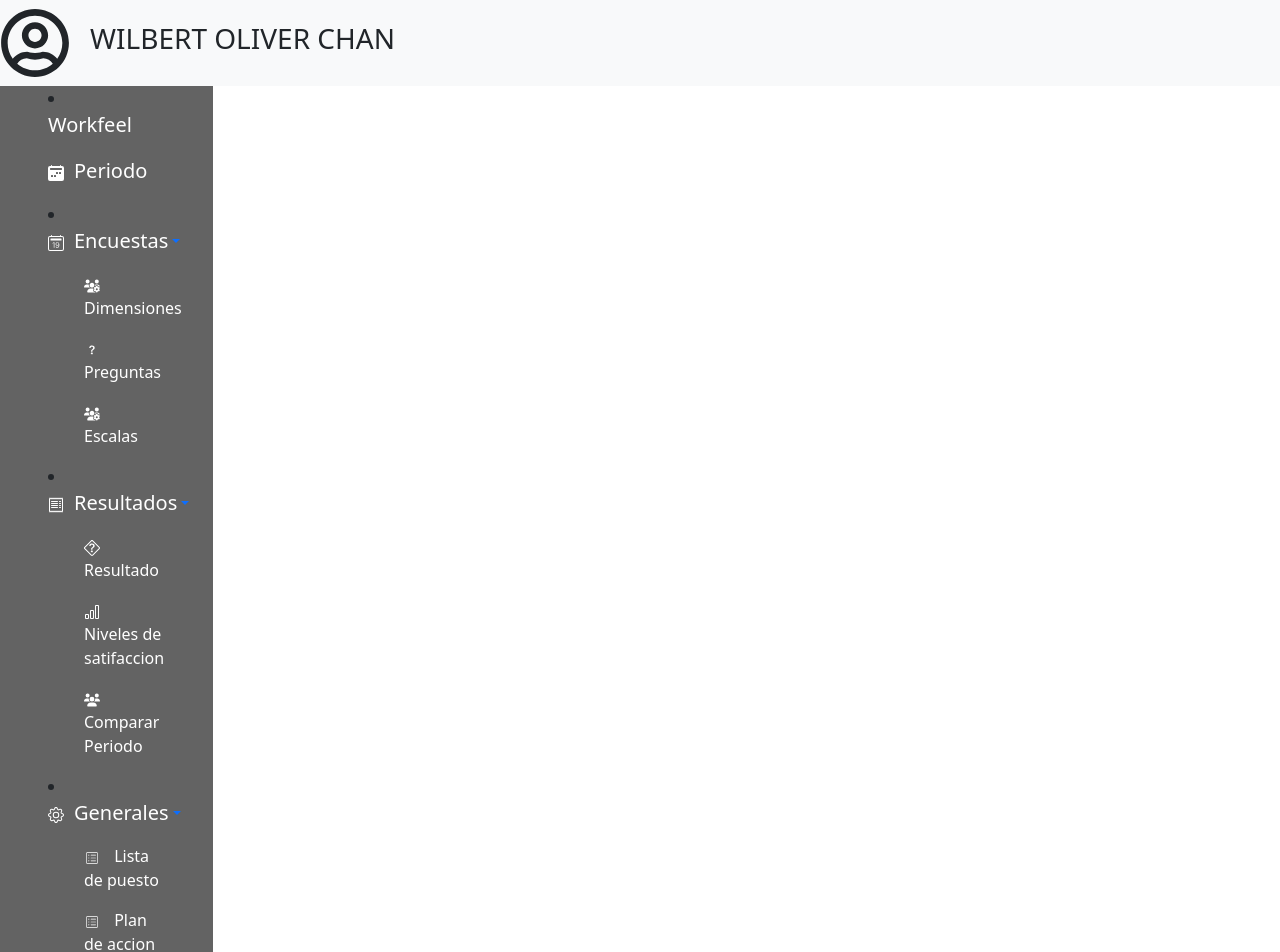
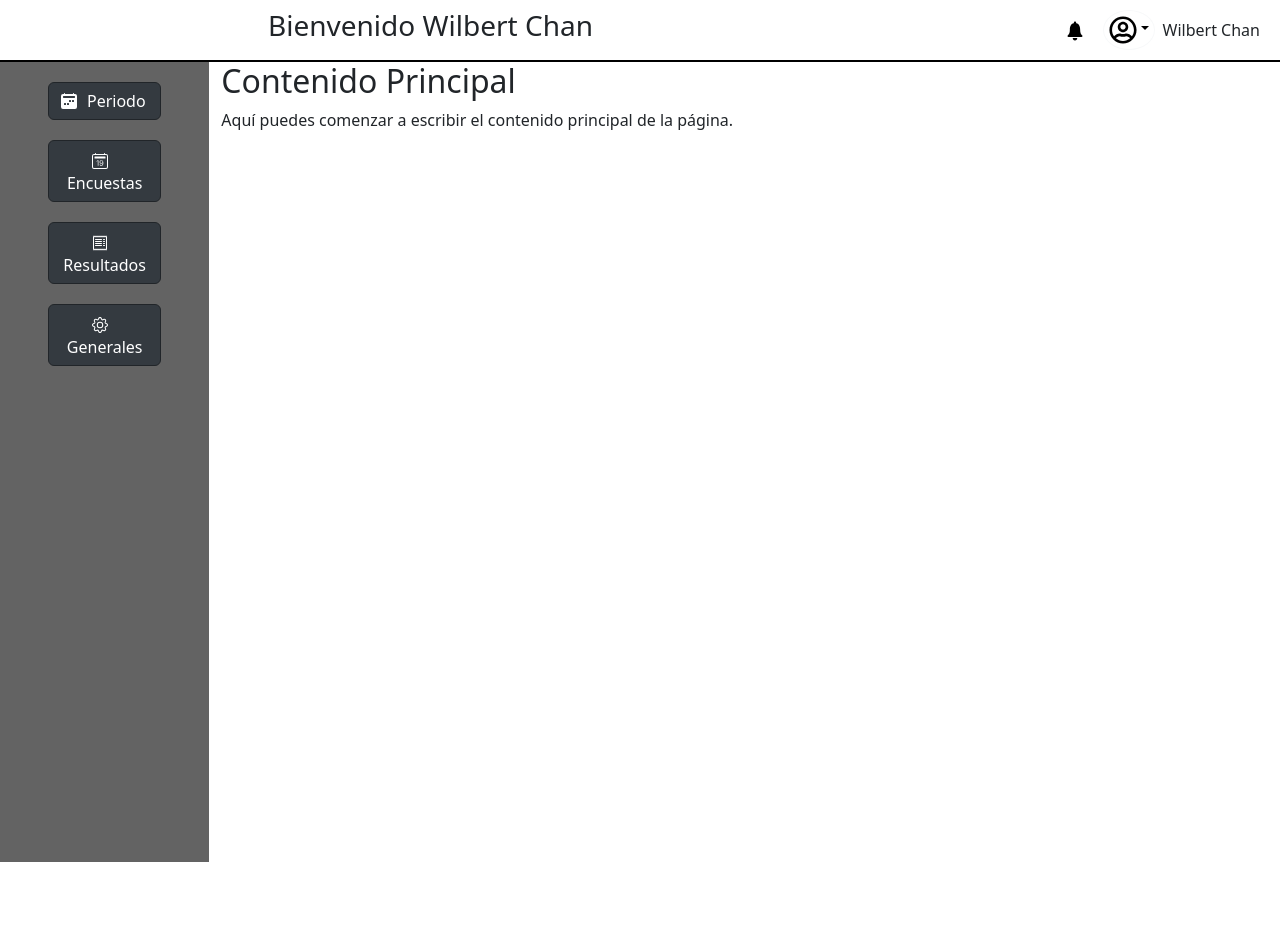
Before and after one commit to wilbert2004/Woorkfell, a React (Create React App) app in the folder frontend/: page /home in a window 1280 px wide. Shown: the top 952 px of the page. After the commit the page ends 862 px from the top, so only its background shows below. Built offline with nearby package versions, Linux system fonts and the light colour scheme; a web font is replaced by a local one.

Commit message:
nabvar y sidebar finalizado , ajustar a los de mas componentes

```diff
--- a/frontend/package.json
+++ b/frontend/package.json
@@ -1,6 +1,6 @@
 {
   "name": "frontend",
-  "version": "0.1.0",
+  "version": "1.0.",
   "private": true,
   "dependencies": {
     "@testing-library/jest-dom": "^5.14.1",
@@ -39,5 +39,7 @@
       "last 1 firefox version",
       "last 1 safari version"
     ]
-  }
+  },
+  "main": "app.js",
+  "license": "MIT"
 }
--- a/frontend/src/App.css
+++ b/frontend/src/App.css
@@ -64,3 +64,29 @@
   display: flex;
   align-items: center; /* Centra verticalmente la imagen y el texto */
 }
+
+/* Bloquear desplazamiento horizontal y permitir solo desplazamiento vertical */
+body {
+  overflow-x: hidden; /* Bloquea el desplazamiento horizontal */
+  overflow-y: auto; /* Permite el desplazamiento vertical */
+  width: 100%; /* Asegura que el cuerpo ocupe toda la pantalla */
+}
+
+/* Limitar el ancho máximo para evitar desplazamiento horizontal */
+.container-fluid, .row, .col-auto {
+  max-width: 100%; /* Asegura que el contenedor no se extienda más allá del 100% del ancho */
+  overflow-x: hidden; /* Evita el desplazamiento horizontal */
+}
+
+/* Asegura que el texto se ajuste y no se desborde horizontalmente */
+.text-container {
+  word-wrap: break-word; /* Rompe palabras largas para que se ajusten al contenedor */
+  max-width: 100%; /* Limita el ancho del contenedor de texto */
+  overflow: hidden; /* Evita que el texto se desborde */
+}
+
+/* Ajuste del contenedor principal */
+.container-fluid {
+  max-width: 100%;
+  margin: 0 auto; /* Centra el contenedor */
+}
--- a/frontend/src/components/home.jsx
+++ b/frontend/src/components/home.jsx
@@ -1,188 +1,291 @@
 import React from "react";
 import { Link } from "react-router-dom";
-import { BsCalendar2WeekFill } from "react-icons/bs";
-import { BsCalendar2Date } from "react-icons/bs";
-import { FaUsersGear } from "react-icons/fa6";
-import { BsQuestion } from "react-icons/bs";
-import { BsReceipt } from "react-icons/bs";
-import { BsQuestionDiamond } from "react-icons/bs";
-import { BsBarChart } from "react-icons/bs";
-import { BsGear } from "react-icons/bs";
-import { FaUsers } from "react-icons/fa6";
+import {
+  BsCalendar2WeekFill,
+  BsCalendar2Date,
+  BsReceipt,
+  BsQuestionDiamond,
+  BsBarChart,
+  BsGear,
+} from "react-icons/bs";
+import { FaUsersGear, FaUsers } from "react-icons/fa";
 import { CiViewList } from "react-icons/ci";
 import { BiCog } from "react-icons/bi";
 import { FaRegUserCircle } from "react-icons/fa";
+import "bootstrap/dist/css/bootstrap.min.css";
+import "bootstrap/dist/js/bootstrap.bundle.min";
+import { IoIosNotifications } from "react-icons/io";
 
 const Home = () => {
   return (
     <div>
-      <nav className="navbar navbar-light bg-light ">
-        <div className="profile-section">
-          <FaRegUserCircle className="circle" />
-          <h3 className="font-inter-bold">WILBERT OLIVER CHAN</h3>
+      <div className="dropdown">
+        <nav
+          className="navbar navbar-light bg-light"
+          style={{
+            borderBottom: "2px solid black", // Línea negra debajo del navbar
+            padding: "0", // Eliminar margen y relleno
+          }}
+        >
+          <div
+            className="profile-section d-flex justify-content-between align-items-center w-100"
+            style={{
+              background: "white",
+              width: "100%",
+              height: "60px",
+              padding: "0 20px",
+            }}
+          >
+            {/* Nombre casi centrado */}
+            <h3
+              style={{
+                flex: 1,
+                textAlign: "left", // Alineado a la izquierda pero más cercano al centro
+                marginLeft: "20%", // Ajuste para acercarlo al centro
+              }}
+            >
+              Bienvenido Wilbert Chan
+            </h3>
+
+            {/* Ícono de notificación solo visible */}
+            <button
+              style={{
+                background: "transparent",
+                border: "none",
+                marginLeft: "10px",
+              }}
+            >
+              <IoIosNotifications style={{ fontSize: "24px" }} />
+            </button>
+
+            {/* Perfil y nombre */}
+            <div className="d-flex align-items-center">
+              <button
+                className="btn btn-light bg-transparent dropdown-toggle"
+                type="button"
+                id="dropdownMenu2"
+                data-bs-toggle="dropdown"
+                aria-expanded="false"
+                style={{
+                  borderRadius: "50%", // Perfil en círculo
+                  backgroundColor: "white",
+                  padding: "5px",
+                  marginLeft: "10px",
+                }}
+              >
+                <FaRegUserCircle style={{ fontSize: "28px" }} />
+              </button>
+              <span className="ms-2" style={{ fontSize: "16px" }}>
+                Wilbert Chan
+              </span>{" "}
+              {/* Nombre al lado del perfil */}
+              {/* Menú desplegable */}
+              <ul
+                className="dropdown-menu dropdown-menu-end"
+                aria-labelledby="dropdownMenu2"
+              >
+                <li>
+                  <button className="dropdown-item" type="button">
+                    Ajustes
+                  </button>
+                </li>
+                <li>
+                  <button className="dropdown-item" type="button">
+                    Perfil
+                  </button>
+                </li>
+              </ul>
+            </div>
           </div>
         </nav>
-      <div className="container-fluid ">
-        <div className=" row flex-nowrap ">
+      </div>
+
+      <div className="container-fluid">
+        <div className="row flex-nowrap">
+          {/* Sidebar */}
           <div
-            className="col-auto col-md-3 col-xl-2 px-sm-5 px-0 "
+            className="col-auto col-md-3 col-xl-2 px-sm-5 px-0"
             style={{
               backgroundColor: "#636363",
+              minHeight: "100vh",
+              overflowY: "auto",
+              paddingTop: "20px",
             }}
           >
+            <ul style={{ listStyleType: "none", padding: 0 }}>
+              {/* Modulo de Periodo */}
+              <li className="nav-item" style={{ marginBottom: "20px" }}>
+                <Link
+                  to="/periodo"
+                  className="btn btn-dark text-white w-100 text-left d-flex align-items-center"
+                  style={{
+                    backgroundColor: "#343a40",
+                    color: "white",
+                    fontSize: "16px",
+                  }}
+                >
+                  <BsCalendar2WeekFill style={{ marginRight: "10px" }} />
+                  <span className="fs-6">Periodo</span>
+                </Link>
+              </li>
+
+              {/* Modulo de Encuestas */}
+              <li className="nav-item" style={{ marginBottom: "20px" }}>
+                <button
+                  className="btn btn-dark text-white w-100 text-left"
+                  type="button"
+                  data-bs-toggle="collapse"
+                  data-bs-target="#encuestasSubmenu"
+                  aria-expanded="false"
+                  aria-controls="encuestasSubmenu"
+                  style={{
+                    backgroundColor: "#343a40",
+                    color: "white",
+                    fontSize: "16px",
+                  }}
+                >
+                  <BsCalendar2Date style={{ marginRight: "10px" }} />
+                  Encuestas
+                </button>
+                <ul className="collapse" id="encuestasSubmenu">
                   <li>
                     <Link
-                to="/home"
-                className="text-while text-decoration-none me-me-auto pb-3 align-items-center d-flex "
+                      to="/dimensiones"
+                      className="text-white text-decoration-none d-flex align-items-center ps-4 py-2"
+                      style={{ fontSize: "14px" }}
                     >
-                <span className="fs-5 d-none d-sm-inline letracolor">
-                  Workfeel
-                </span>
-              </Link>
-            </li>
-            {/* modulo de periodo con sus rutas */}
-            <li
-              style={{
-                //quitar los puntitos
-                listStyle: "none",
-              }}
-            >
-              <Link
-                to="/periodo"
-                className="text-white text-decoration-none me-auto pb-3 align-items-center d-flex"
-              >
-                <span style={{ color: "white", marginRight: "10px" }}>
-                  <BsCalendar2WeekFill />
-                </span>
-                <span className="fs-5 d-none d-sm-inline letracolor">
-                  Periodo
-                </span>
-              </Link>
-            </li>
-            {/* modulo de encuesta*/}
-            <li>
-              <Link className="text-while text-decoration-none me-me-auto pb-3 align-items-center d-flex dropdown-toggle">
-                <span style={{ color: "white", marginRight: "10px" }}>
-                  <BsCalendar2Date />
-                </span>
-                <span className="fs-5 d-none d-sm-inline letracolor">
-                  Encuestas
-                </span>
-              </Link>
-              <ul className="w-100 ">
-                <li className="collapse show nav flex-column ms-1 ">
-                  <Link to="/dimensiones" className="letracolor">
-                    <span style={{ color: "white", marginRight: "10px" }}>
-                      <FaUsersGear />
-                    </span>{" "}
                       Dimensiones
                     </Link>
                   </li>
-              </ul>
-              <ul className="w-100">
-                <li className="collapse show nav flex-column ms-1">
-                  <Link to="/preguntas" className="letracolor">
-                    <span style={{ color: "white", marginRight: "10px" }}>
-                      <BsQuestion />
-                    </span>{" "}
-                    Preguntas{" "}
+                  <li>
+                    <Link
+                      to="/preguntas"
+                      className="text-white text-decoration-none d-flex align-items-center ps-4 py-2"
+                      style={{ fontSize: "14px" }}
+                    >
+                      Preguntas
                     </Link>
                   </li>
-              </ul>
-              <ul className="w-100">
-                <li className="collapse show nav flex-column ms-1">
-                  <Link to="/escalas" className="letracolor">
-                    <span style={{ color: "white", marginRight: "10px" }}>
-                      <FaUsersGear />
-                    </span>{" "}
+                  <li>
+                    <Link
+                      to="/escalas"
+                      className="text-white text-decoration-none d-flex align-items-center ps-4 py-2"
+                      style={{ fontSize: "14px" }}
+                    >
                       Escalas
                     </Link>
                   </li>
                 </ul>
               </li>
-            {/* modulo de Resultados */}
+
+              {/* Modulo de Resultados */}
+              <li className="nav-item" style={{ marginBottom: "20px" }}>
+                <button
+                  className="btn btn-dark text-white w-100 text-left"
+                  type="button"
+                  data-bs-toggle="collapse"
+                  data-bs-target="#resultadosSubmenu"
+                  aria-expanded="false"
+                  aria-controls="resultadosSubmenu"
+                  style={{
+                    backgroundColor: "#343a40",
+                    color: "white",
+                    fontSize: "16px",
+                  }}
+                >
+                  <BsReceipt style={{ marginRight: "10px" }} />
+                  Resultados
+                </button>
+                <ul className="collapse" id="resultadosSubmenu">
                   <li>
-              <Link className="text-while text-decoration-none me-me-auto pb-3 align-items-center d-flex dropdown-toggle">
-                <span style={{ color: "white", marginRight: "10px" }}>
-                  <BsReceipt />
-                </span>
-                <span className="fs-5 d-none d-sm-inline letracolor">
-                  Resultados
-                </span>
-              </Link>
-              {/* submodulo de resultados  */}
-              <ul className="w-100 ">
-                <li className="collapse show nav flex-column ms-1 ">
-                  <Link to="/Resultados" className="letracolor">
-                    <span style={{ color: "white", marginRight: "10px" }}>
-                      <BsQuestionDiamond />
-                    </span>{" "}
+                    <Link
+                      to="/Resultados"
+                      className="text-white text-decoration-none d-flex align-items-center ps-4 py-2"
+                      style={{ fontSize: "14px" }}
+                    >
                       Resultado
                     </Link>
                   </li>
-              </ul>
-              <ul className="w-100 ">
-                <li className="collapse show nav flex-column ms-1 ">
-                  <Link to="/Nivelsatisfaccion" className="letracolor">
-                    <span style={{ color: "white", marginRight: "10px" }}>
-                      <BsBarChart />
-                    </span>{" "}
-                    Niveles de satifaccion
+                  <li>
+                    <Link
+                      to="/Nivelsatisfaccion"
+                      className="text-white text-decoration-none d-flex align-items-center ps-4 py-2"
+                      style={{ fontSize: "14px" }}
+                    >
+                      Niveles de Satisfacción
                     </Link>
                   </li>
-              </ul>
-              <ul className="w-100 ">
-                <li className="collapse show nav flex-column ms-1 ">
-                  <Link to="/Comparacion" className="letracolor">
-                    <span style={{ color: "white", marginRight: "10px" }}>
-                      <FaUsers />
-                    </span>{" "}
+                  <li>
+                    <Link
+                      to="/Comparacion"
+                      className="text-white text-decoration-none d-flex align-items-center ps-4 py-2"
+                      style={{ fontSize: "14px" }}
+                    >
                       Comparar Periodo
                     </Link>
                   </li>
                 </ul>
               </li>
+
+              {/* Modulo de Generales */}
+              <li className="nav-item" style={{ marginBottom: "20px" }}>
+                <button
+                  className="btn btn-dark text-white w-100 text-left"
+                  type="button"
+                  data-bs-toggle="collapse"
+                  data-bs-target="#generalesSubmenu"
+                  aria-expanded="false"
+                  aria-controls="generalesSubmenu"
+                  style={{
+                    backgroundColor: "#343a40",
+                    color: "white",
+                    fontSize: "16px",
+                  }}
+                >
+                  <BsGear style={{ marginRight: "10px" }} />
+                  Generales
+                </button>
+                <ul className="collapse" id="generalesSubmenu">
                   <li>
-              <Link className="text-while text-decoration-none me-me-auto pb-3 align-items-center d-flex dropdown-toggle">
-                <span style={{ color: "white", marginRight: "10px" }}>
-                  <BsGear />
-                </span>
-                <span className="fs-5 d-none d-sm-inline letracolor">
-                  Generales
-                </span>
-              </Link>
-              <ul className="w-100 ">
-                <li className="collapse show nav flex-column ms-1 ">
-                  <Link to="/Listapuestos" className="letracolor">
-                    <span style={{ color: "white", marginRight: "10px" }}>
-                      <CiViewList />
-                    </span>{" "}
-                    Lista de puesto
+                    <Link
+                      to="/Listapuestos"
+                      className="text-white text-decoration-none d-flex align-items-center ps-4 py-2"
+                      style={{ fontSize: "14px" }}
+                    >
+                      Lista de Puestos
                     </Link>
                   </li>
-              </ul>
-              <ul className="w-100 ">
-                <li className="collapse show nav flex-column ms-1 ">
-                  <Link to="/Planaccion" className="letracolor">
-                    <span style={{ color: "white", marginRight: "10px" }}>
-                      <CiViewList />
-                    </span>{" "}
-                    Plan de accion
+                  <li>
+                    <Link
+                      to="/Planaccion"
+                      className="text-white text-decoration-none d-flex align-items-center ps-4 py-2"
+                      style={{ fontSize: "14px" }}
+                    >
+                      Plan de Acción
                     </Link>
                   </li>
-              </ul>
-              <ul className="w-100">
-                <li className="collapse show nav flex-column ms-1">
-                  <Link to="/Planaccion" className="letracolor">
-                    <span style={{ color: "white", marginRight: "10px" }}>
-                      <BiCog />
-                    </span>
-                    {""}
+                  <li>
+                    <Link
+                      to="/Configuraciones"
+                      className="text-white text-decoration-none d-flex align-items-center ps-4 py-2"
+                      style={{ fontSize: "14px" }}
+                    >
                       Configuraciones
                     </Link>
                   </li>
                 </ul>
               </li>
+            </ul>
+          </div>
+
+          {/* Contenido principal */}
+          <div className="col">
+            <h2>Contenido Principal</h2>
+            <p>
+              Aquí puedes comenzar a escribir el contenido principal de la
+              página.
+            </p>
+            {/* Puedes agregar más contenido aquí */}
           </div>
         </div>
       </div>
```
Lines whose indentation alone changed are shown as unchanged.
